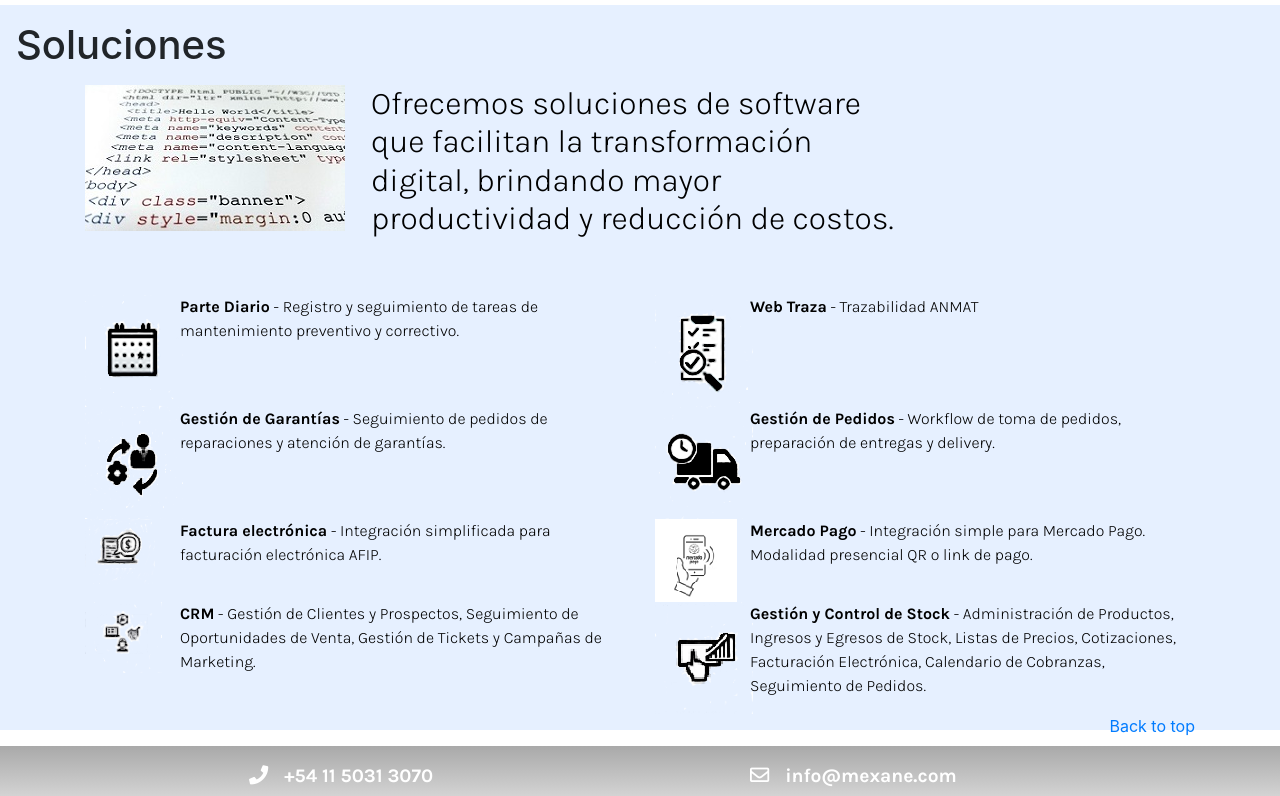
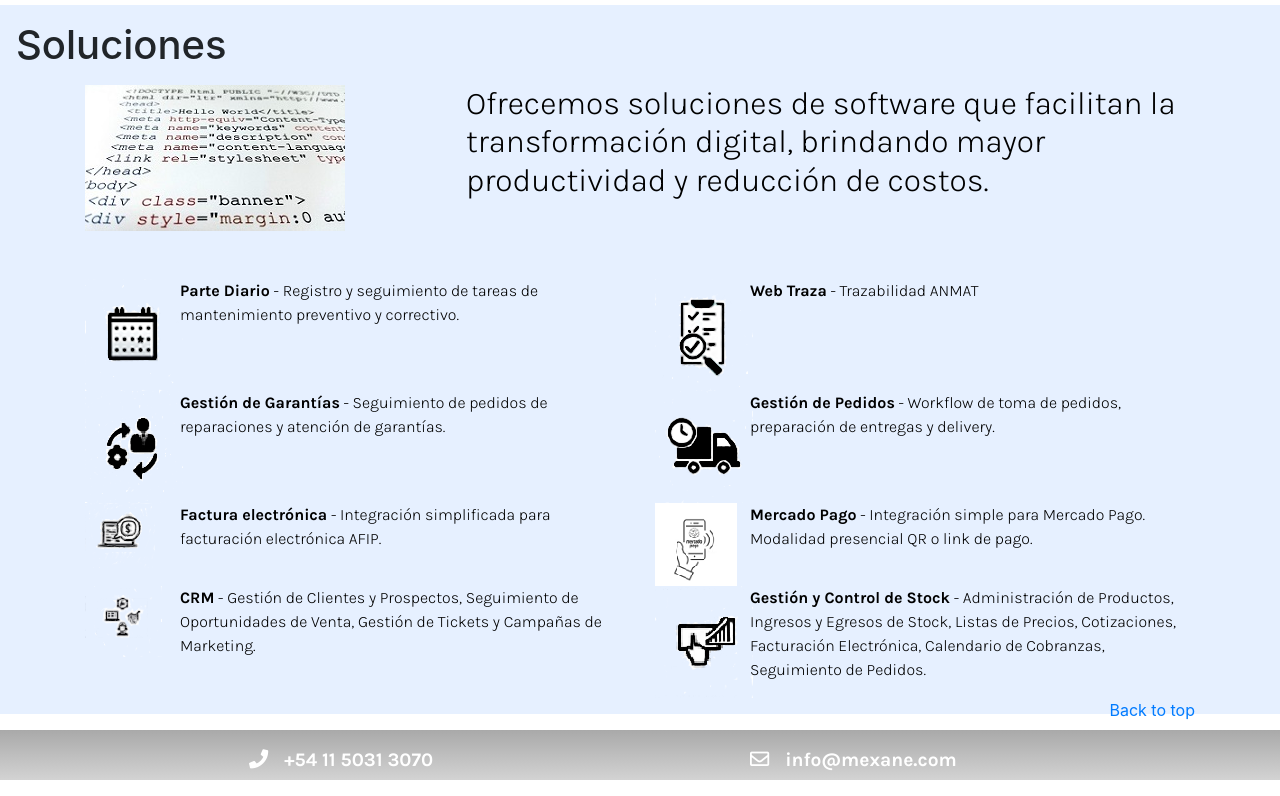
Before and after one commit to marian3010/mexane, a website: page index.html in a window 1280 px wide. Shown: the part 1427-2223 px from the top of the page. Drawn offline with nearby package versions, Linux system fonts and the light colour scheme.

Commit message:
retoques de viernes

```diff
--- a/index.html
+++ b/index.html
@@ -136,10 +136,10 @@
 				<h1 class="pl-3">Soluciones</h1>
 				<section class="container pb-3">
 					<div class="row" class ="mb-3 pt-3" id="ZoomIn">
-						<div class="col-lg-3 col-md-4">
+						<div class="col-lg-4 col-md-6">
 							<img src="Imagenes/Software.jpg" alt="logo software">
 						</div>
-						<div class="col-lg-6 col-md-8 pl-3"><h2>Ofrecemos soluciones de software que facilitan la transformación digital, brindando mayor productividad y reducción de costos.</h2></div>
+						<div class="col-lg-8 col-md-6 pl-3"><h2>Ofrecemos soluciones de software que facilitan la transformación digital, brindando mayor productividad y reducción de costos.</h2></div>
 					</div>
 				</section>
 				<section class="container pt-3 pb-3 mb-3">
```
